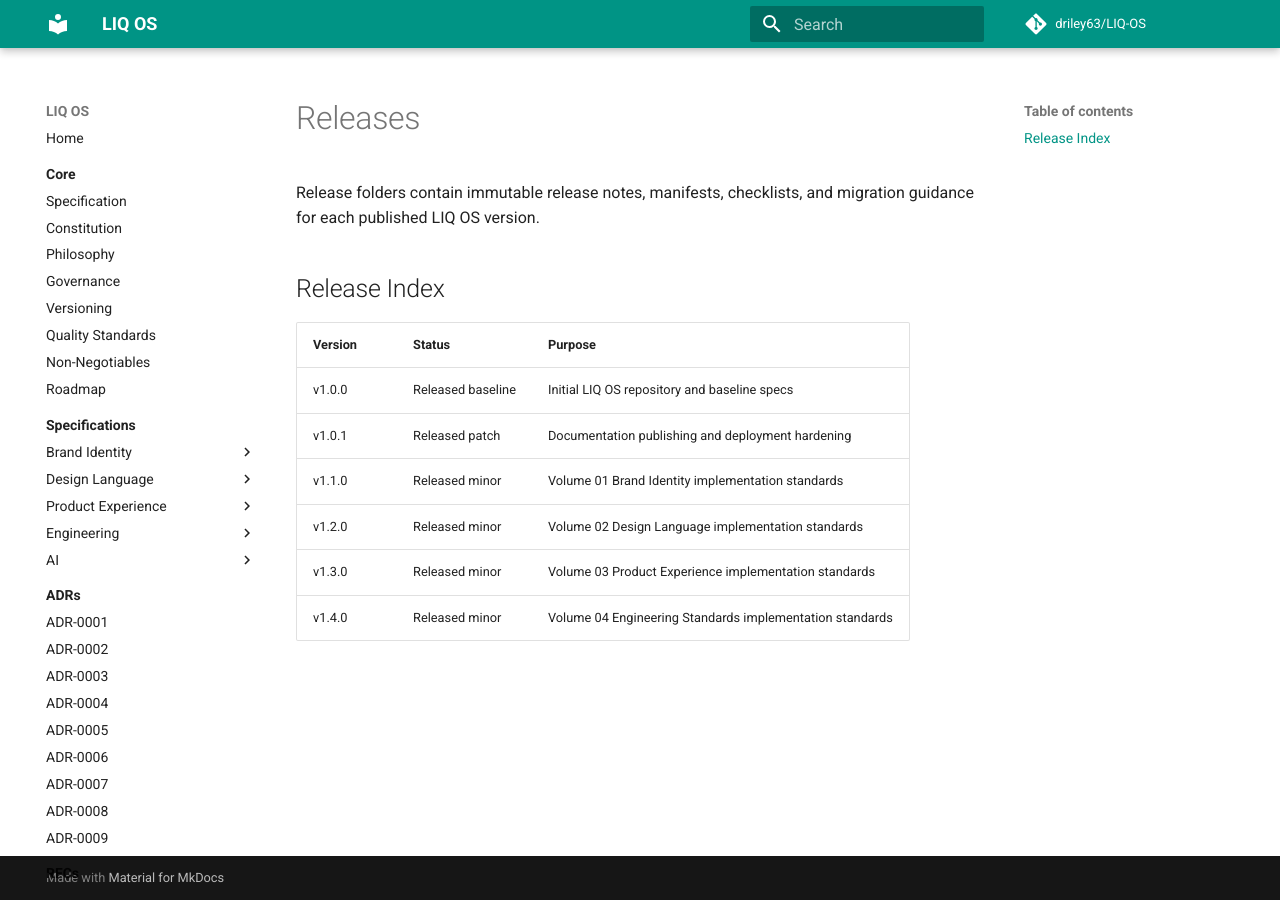
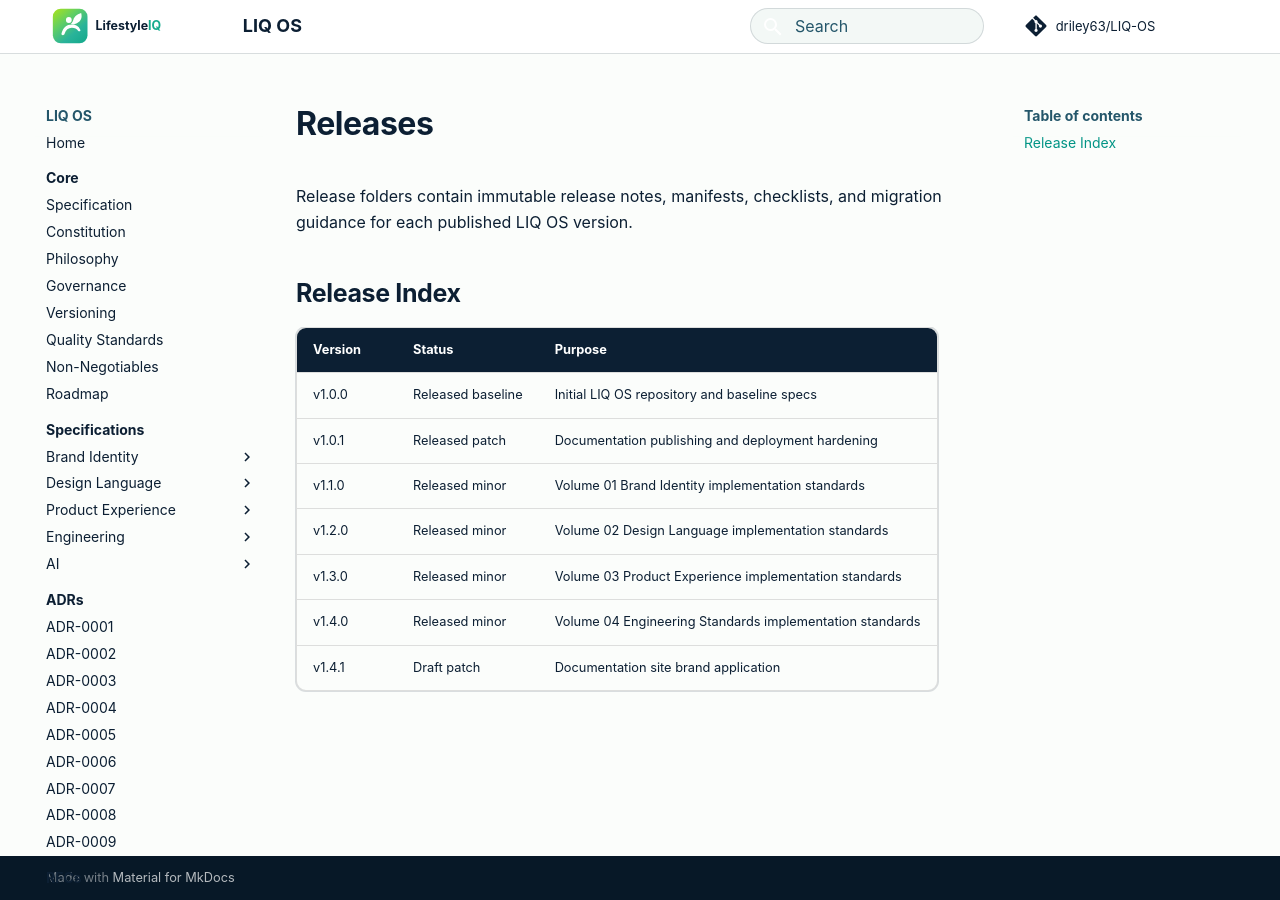
Before and after one commit to driley63/LIQ-OS, an MkDocs documentation site: the page built from docs/releases/README.md, in a window 1280 px wide. Built offline with MkDocs 1.6.1 and Material for MkDocs 9.7.7, drawn with Linux system fonts in a browser that asks for light colours; comment, search, counter and statistics services are not loaded.

Commit message:
docs(site): apply LifestyleIQ branding

```diff
--- a/docs/releases/README.md
+++ b/docs/releases/README.md
@@ -12,3 +12,4 @@ Release folders contain immutable release notes, manifests, checklists, and migr
 | v1.2.0 | Released minor | Volume 02 Design Language implementation standards |
 | v1.3.0 | Released minor | Volume 03 Product Experience implementation standards |
 | v1.4.0 | Released minor | Volume 04 Engineering Standards implementation standards |
+| v1.4.1 | Draft patch | Documentation site brand application |
--- /dev/null
+++ b/docs/stylesheets/lifestyleiq.css
@@ -0,0 +1,221 @@
+:root {
+  --liq-color-evergreen: #16aa8d;
+  --liq-color-fresh-lime: #a6e21e;
+  --liq-color-growth-green: #62cf62;
+  --liq-color-wellness-teal: #2ab39a;
+  --liq-color-deep-navy: #0c1f33;
+  --liq-color-slate-blue: #24566a;
+  --liq-color-wellness-blue: #3cb8d9;
+  --liq-color-energy-yellow: #f5c542;
+  --liq-color-coral: #f46f61;
+  --liq-color-ai-purple: #7b61ff;
+  --liq-color-surface: #fbfdfb;
+  --liq-color-surface-muted: #f3f8f6;
+  --liq-color-border: rgba(12, 31, 51, 0.14);
+  --liq-gradient-brand: linear-gradient(135deg, #a6e21e 0%, #62cf62 35%, #2ab39a 70%, #16aa8d 100%);
+  --liq-radius-default: 0.5rem;
+  --liq-radius-prominent: 0.75rem;
+  --liq-shadow-subtle: 0 0.2rem 0.8rem rgba(12, 31, 51, 0.08);
+  --liq-font-text: "Inter", "SF Pro Text", "SF Pro Display", "Roboto", system-ui, -apple-system, BlinkMacSystemFont, "Segoe UI", sans-serif;
+  --liq-font-code: "SFMono-Regular", "Roboto Mono", Consolas, "Liberation Mono", Menlo, monospace;
+  --md-text-font: var(--liq-font-text);
+  --md-code-font: var(--liq-font-code);
+  --md-primary-fg-color: var(--liq-color-deep-navy);
+  --md-primary-fg-color--light: var(--liq-color-slate-blue);
+  --md-primary-fg-color--dark: #071827;
+  --md-accent-fg-color: var(--liq-color-evergreen);
+  --md-typeset-a-color: var(--liq-color-evergreen);
+}
+
+[data-md-color-scheme="default"] {
+  --md-default-bg-color: var(--liq-color-surface);
+  --md-default-fg-color: var(--liq-color-deep-navy);
+  --md-default-fg-color--light: var(--liq-color-slate-blue);
+  --md-code-bg-color: var(--liq-color-surface-muted);
+  --md-code-fg-color: var(--liq-color-deep-navy);
+  --md-footer-bg-color: var(--liq-color-deep-navy);
+  --md-footer-bg-color--dark: #071827;
+}
+
+[data-md-color-scheme="slate"] {
+  --md-default-bg-color: #071827;
+  --md-default-fg-color: #eef8f4;
+  --md-default-fg-color--light: rgba(238, 248, 244, 0.76);
+  --md-default-fg-color--lighter: rgba(238, 248, 244, 0.54);
+  --md-code-bg-color: rgba(255, 255, 255, 0.08);
+  --md-code-fg-color: #eef8f4;
+  --md-typeset-a-color: var(--liq-color-growth-green);
+  --md-accent-fg-color: var(--liq-color-fresh-lime);
+}
+
+body {
+  color: var(--md-default-fg-color);
+  font-family: var(--liq-font-text);
+}
+
+.md-header {
+  background: #ffffff;
+  box-shadow: 0 1px 0 var(--liq-color-border);
+  color: var(--liq-color-deep-navy);
+}
+
+.md-header__button,
+.md-header__title,
+.md-search__input {
+  color: var(--liq-color-deep-navy);
+}
+
+.md-header__button.md-logo {
+  margin: 0.2rem 0.45rem 0.2rem 0;
+  padding: 0.12rem;
+}
+
+.md-header__button.md-logo img,
+.md-header__button.md-logo svg {
+  display: block;
+  height: auto;
+  max-height: 2rem;
+  width: 8.75rem;
+}
+
+.md-header__title {
+  font-weight: 650;
+}
+
+.md-search__form {
+  background-color: var(--liq-color-surface-muted);
+  border: 1px solid var(--liq-color-border);
+  border-radius: 999px;
+}
+
+.md-search__input::placeholder {
+  color: var(--liq-color-slate-blue);
+  opacity: 1;
+}
+
+.md-search__form:hover {
+  background-color: #ffffff;
+}
+
+.md-main,
+.md-content,
+.md-sidebar {
+  background: var(--md-default-bg-color);
+}
+
+.md-typeset h1,
+.md-typeset h2,
+.md-typeset h3 {
+  color: var(--md-default-fg-color);
+  font-weight: 650;
+  letter-spacing: -0.015em;
+}
+
+.md-typeset h1 {
+  color: var(--liq-color-deep-navy);
+}
+
+[data-md-color-scheme="slate"] .md-typeset h1 {
+  color: #ffffff;
+}
+
+.md-typeset a:not(.md-button) {
+  text-decoration-color: rgba(22, 170, 141, 0.35);
+  text-underline-offset: 0.16em;
+}
+
+.md-typeset a:not(.md-button):hover {
+  color: var(--liq-color-slate-blue);
+  text-decoration-color: currentcolor;
+}
+
+[data-md-color-scheme="slate"] .md-typeset a:not(.md-button):hover {
+  color: var(--liq-color-fresh-lime);
+}
+
+.md-typeset .md-button {
+  border-color: var(--liq-color-evergreen);
+  border-radius: var(--liq-radius-default);
+  color: var(--liq-color-evergreen);
+  font-weight: 650;
+  min-height: 2.5rem;
+}
+
+.md-typeset .md-button:hover,
+.md-typeset .md-button:focus-visible {
+  background-color: rgba(22, 170, 141, 0.08);
+  border-color: var(--liq-color-evergreen);
+  color: var(--liq-color-deep-navy);
+}
+
+.md-typeset .md-button--primary {
+  background-color: var(--liq-color-evergreen);
+  border-color: var(--liq-color-evergreen);
+  color: #ffffff;
+}
+
+.md-typeset .md-button--primary:hover,
+.md-typeset .md-button--primary:focus-visible {
+  background-color: var(--liq-color-slate-blue);
+  border-color: var(--liq-color-slate-blue);
+  color: #ffffff;
+}
+
+.md-typeset :focus-visible,
+.md-nav__link:focus-visible,
+.md-search__input:focus-visible {
+  outline: 3px solid var(--liq-color-fresh-lime);
+  outline-offset: 3px;
+}
+
+.md-nav__link--active,
+.md-nav__link:is(:focus, :hover) {
+  color: var(--liq-color-evergreen);
+}
+
+.md-typeset table:not([class]) {
+  border-radius: var(--liq-radius-default);
+  box-shadow: 0 0 0 1px var(--liq-color-border);
+  overflow: hidden;
+}
+
+.md-typeset table:not([class]) th {
+  background: var(--liq-color-deep-navy);
+  color: #ffffff;
+}
+
+.md-typeset code {
+  border-radius: 0.25rem;
+}
+
+.md-typeset .admonition,
+.md-typeset details {
+  border-color: var(--liq-color-border);
+  border-radius: var(--liq-radius-prominent);
+  box-shadow: var(--liq-shadow-subtle);
+}
+
+.md-typeset .admonition-title,
+.md-typeset summary {
+  background-color: rgba(22, 170, 141, 0.08);
+}
+
+.md-footer {
+  background: var(--liq-color-deep-navy);
+}
+
+::selection {
+  background: rgba(166, 226, 30, 0.45);
+  color: var(--liq-color-deep-navy);
+}
+
+@media screen and (max-width: 44.9375em) {
+  .md-header__button.md-logo img,
+  .md-header__button.md-logo svg {
+    width: 8.75rem;
+  }
+
+  .md-header__title {
+    display: none;
+  }
+}
--- a/mkdocs.yml
+++ b/mkdocs.yml
@@ -8,6 +8,9 @@ strict: true
 theme:
   name: material
   language: en
+  logo: assets/brand/lifestyleiq-logo-horizontal.svg
+  favicon: assets/brand/lifestyleiq-icon.svg
+  font: false
   features:
     - navigation.sections
     - navigation.indexes
@@ -21,7 +24,9 @@ theme:
       accent: light green
     - scheme: slate
       primary: teal
-      accent: deep purple
+      accent: light green
+extra_css:
+  - stylesheets/lifestyleiq.css
 markdown_extensions:
   - admonition
   - attr_list
@@ -145,3 +150,4 @@ nav:
       - v1.2.0: releases/v1.2.0/README.md
       - v1.3.0: releases/v1.3.0/README.md
       - v1.4.0: releases/v1.4.0/README.md
+      - v1.4.1: releases/v1.4.1/README.md
```
Also changed, not shown: assets/asset-inventory.md (+2 -0 lines), docs/releases/v1.4.1/README.md (added, +24 -0 lines), docs/releases/v1.4.1/release-checklist.md (added, +9 -0 lines), docs/releases/v1.4.1/release-notes.md (added, +35 -0 lines), docs/assets/brand/lifestyleiq-icon.svg (added), docs/assets/brand/lifestyleiq-logo-horizontal.svg (added), docs/releases/v1.4.1/manifest.json (added).
